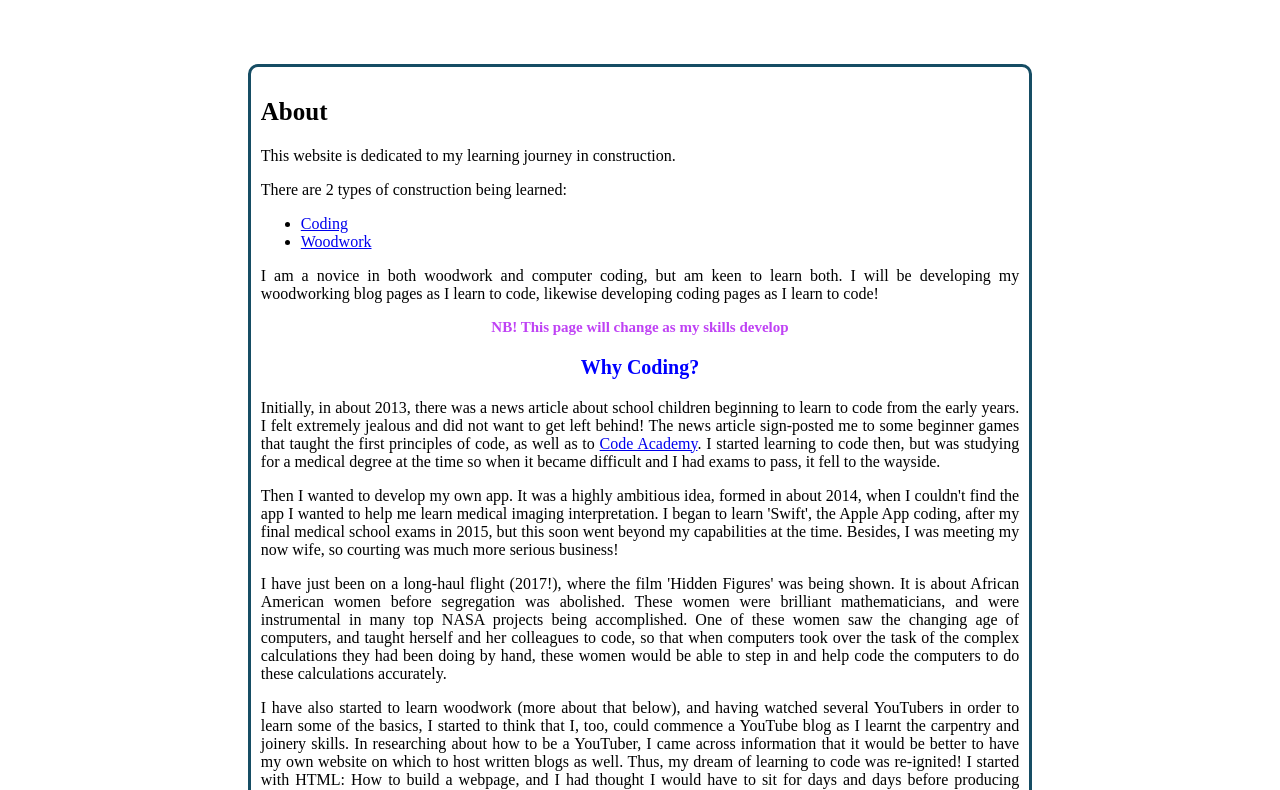
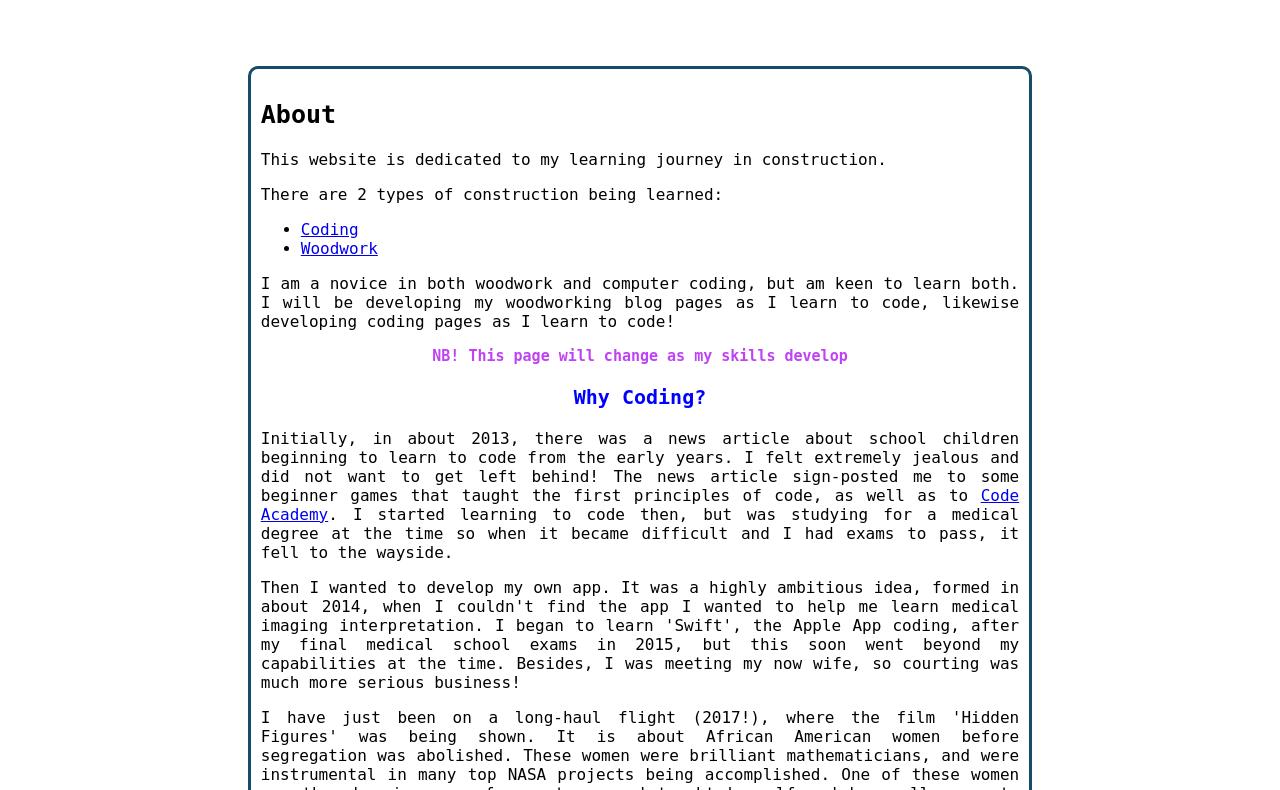
Before and after one commit to DantonCorbel/Danton-Constructs, a plain HTML site: page index.html in a window 1280 px wide. Shown: the part 141-931 px from the top of the page. Drawn offline with Linux system fonts and the light colour scheme.

Commit message:
Update Learning_coding.css

```diff
--- a/Learning_coding.css
+++ b/Learning_coding.css
@@ -1,5 +1,5 @@
 * {
-  font-family: 'Covered By Your Grace', 'Times New Roman', sans-serif;
+  font-family: 'Monospace', 'Times New Roman', sans-serif;
 }
 .main {
   border: 3px solid rgb(22, 77, 100);
```
